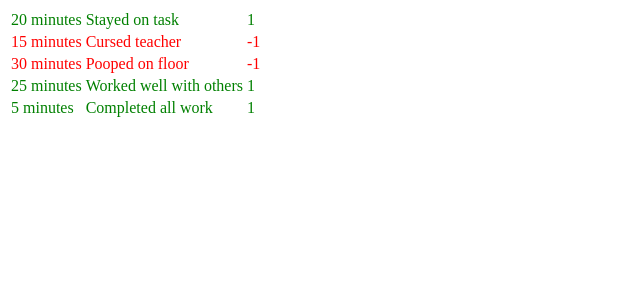
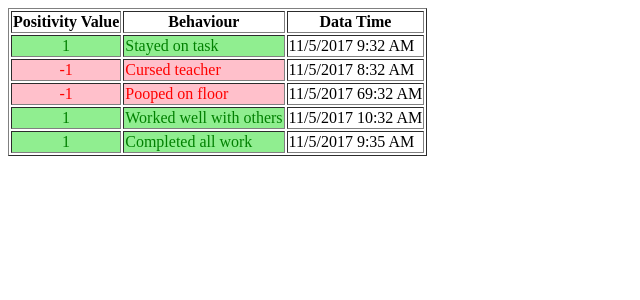
Before and after one commit to Your-Kid-Sucks/Your-Kid-Sucks, a Next.js app: page /dashboard in a window 1280 px wide. Shown: the top 300 px of the page, without its empty margins (0-640 px from the left). Built offline with nearby package versions, Linux system fonts and the light colour scheme.

Commit message:
Add event viewer

```diff
--- a/components/EventViewer.js
+++ b/components/EventViewer.js
@@ -5,16 +5,21 @@ const linkStyle = {
 }
 
 const EventViewer = (props) => (
-
-
-<table>
+<table border = "1">
+<thead>
+  <th>Positivity Value</th>
+  <th>Behaviour</th>
+  <th>Data Time</th>
+</thead>
+<tbody>
   {
     props.events.map(e =>
- <tr style={{color:e.positivity<0 ? "red" : "green"}}>
-  <td>{e.timeElapsed}</td>
-  <td>{e.description}</td>
-  <td>{e.positivity}</td>
+ <tr>
+  <td style={{"text-align": "center", "background-color":e.positivity<0 ? "pink" : "lightgreen",color:e.positivity<0 ? "red" : "green"}}>{e.positivity}</td>
+  <td style={{"background-color":e.positivity<0 ? "pink" : "lightgreen",color:e.positivity<0 ? "red" : "green"}} >{e.description}</td>
+  <td style={{"background-color":"darkwhite"}}>{e.timeElapsed}</td>
   </tr>)}
+  </tbody>
 </table>
 )
 
--- a/package.json
+++ b/package.json
@@ -11,7 +11,9 @@
     "next": "^4.1.4",
     "pg": "^7.4.0",
     "react": "^16.0.0",
-    "react-dom": "^16.0.0"
+    "react-autocomplete": "^1.7.2",
+    "react-dom": "^16.0.0",
+    "styled-jsx": "^2.1.2"
   },
   "devDependencies": {},
   "scripts": {
--- a/pages/dashboard.js
+++ b/pages/dashboard.js
@@ -3,11 +3,11 @@ import Link from 'next/link'
 
 
 let eventData = [
-  {timeElapsed: "20 minutes", description: "Stayed on task", positivity: 1},
-  {timeElapsed: "15 minutes", description: "Cursed teacher", positivity: -1},
-  {timeElapsed: "30 minutes", description: "Pooped on floor", positivity: -1},
-  {timeElapsed: "25 minutes", description: "Worked well with others", positivity: 1},
-  {timeElapsed: "5 minutes", description: "Completed all work", positivity: 1},
+  {timeElapsed: "11/5/2017 9:32 AM", description: "Stayed on task", positivity: 1},
+  {timeElapsed: "11/5/2017 8:32 AM", description: "Cursed teacher", positivity: -1},
+  {timeElapsed: "11/5/2017 69:32 AM", description: "Pooped on floor", positivity: -1},
+  {timeElapsed: "11/5/2017 10:32 AM", description: "Worked well with others", positivity: 1},
+  {timeElapsed: "11/5/2017 9:35 AM", description: "Completed all work", positivity: 1},
 ]
 
 export default ()=> (
```
Also changed, not shown: pages/overview.js (+12 -6 lines), 1 other file (tests, documents, lock files or other folders).
